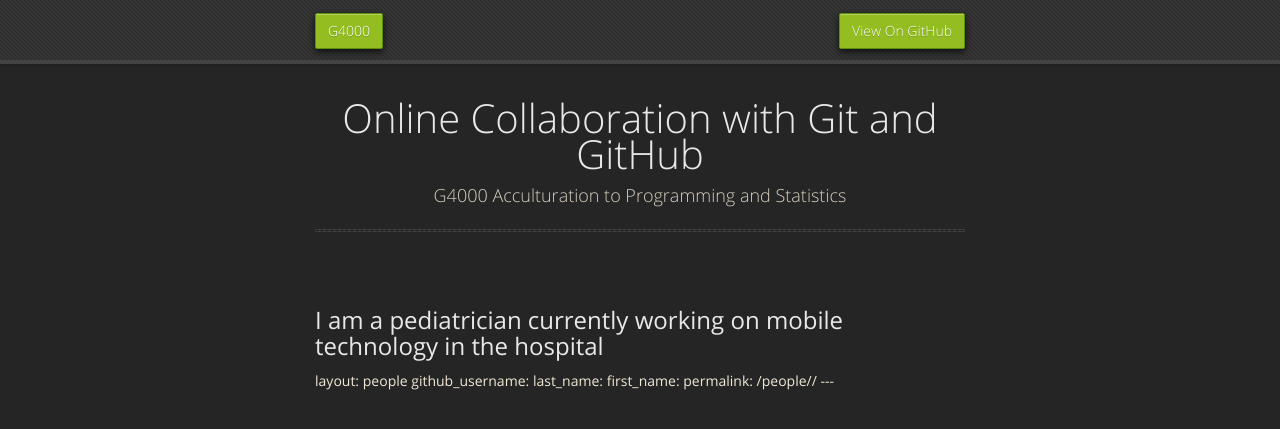
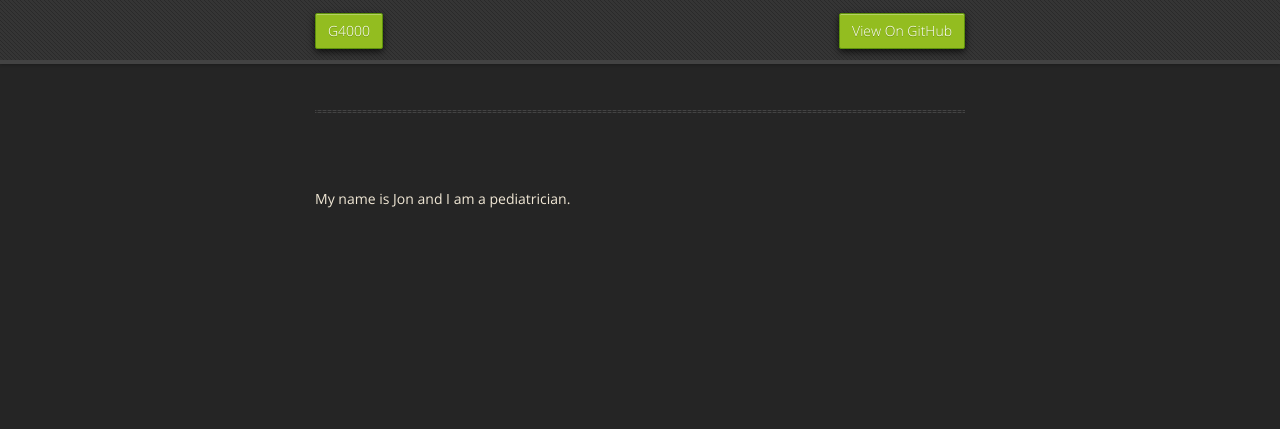
Before and after one commit to qiuyugong2181/g4000-1, a Jekyll site: the page built from people/jee2113.md, in a window 1280 px wide. Shown: the top 429 px of the page. Built offline with Jekyll 4.4.1, drawn with Linux system fonts in a browser that asks for light colours; nearby versions of some CDN libraries; our own code applies the rules of GitHub Pages for plain Markdown files.

Commit message:
Add page

```diff
--- a/people/jee2113.md
+++ b/people/jee2113.md
@@ -1,4 +1,3 @@
-I am a pediatrician currently working on mobile technology in the hospital
 ---
 layout: people
 github_username: <jee2113>
@@ -6,3 +5,4 @@ last_name: <Elias>
 first_name: <Jonathan>
 permalink: /people/<jee2113>/
 ---
+My name is Jon and I am a pediatrician.
```
